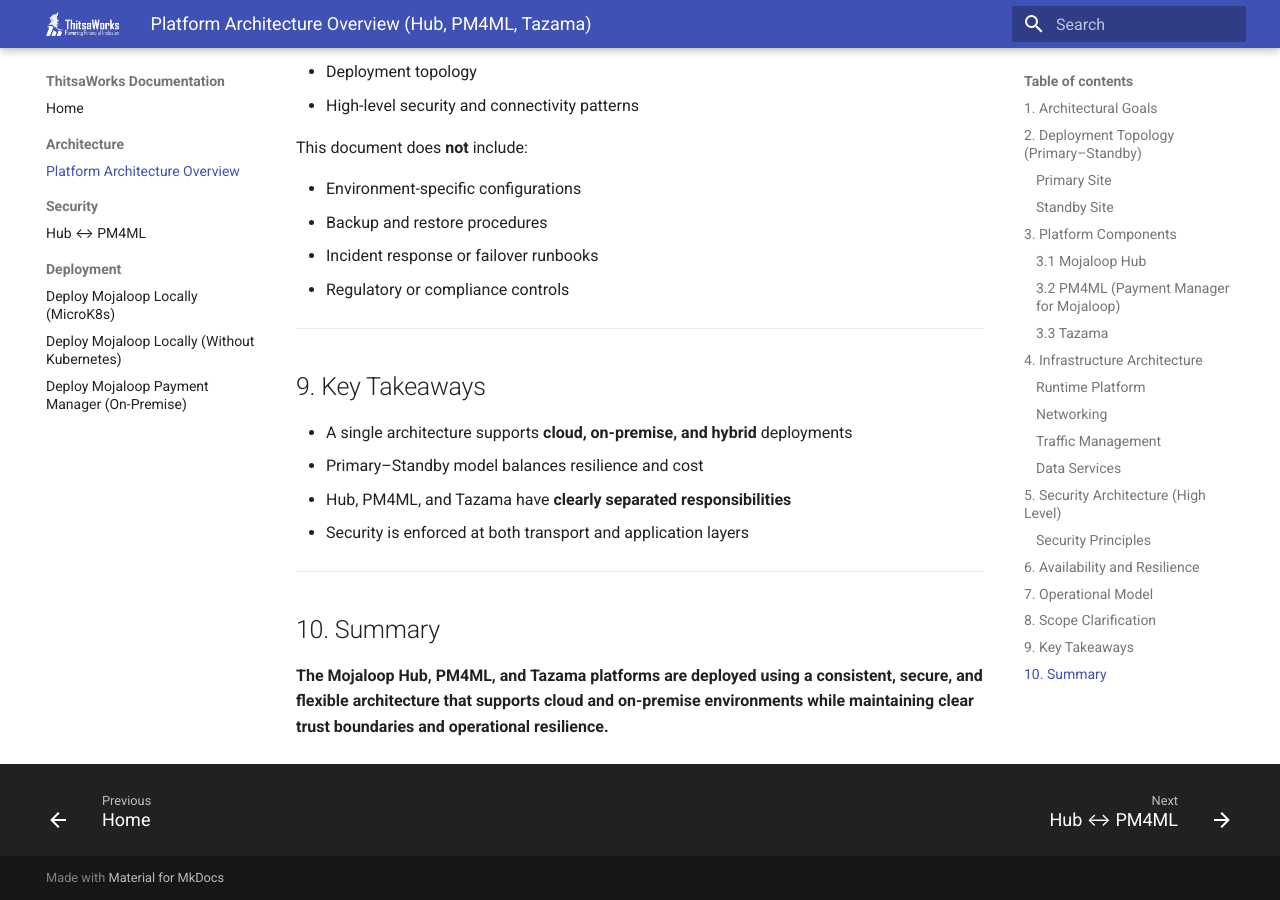
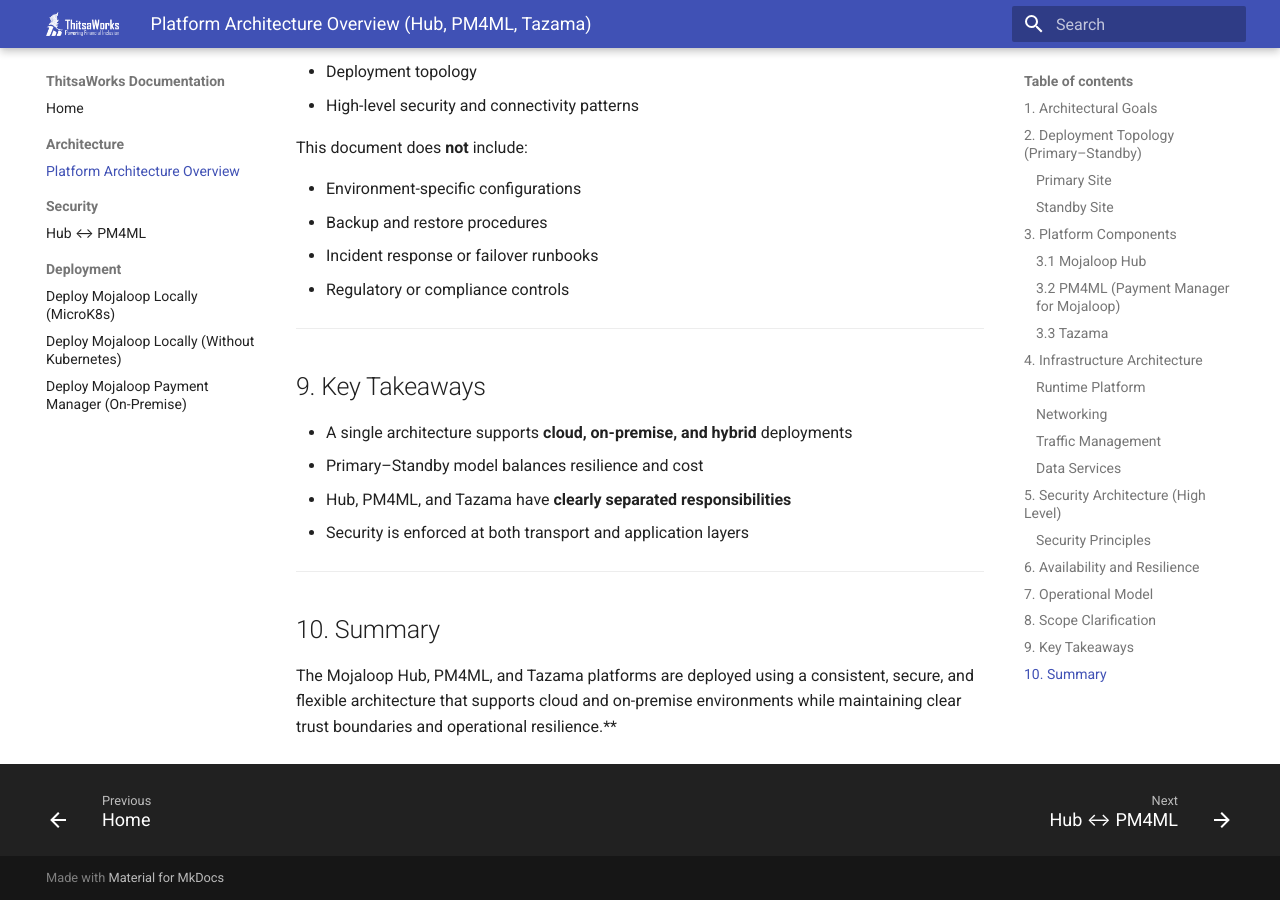
Before and after one commit to ThitsaX/docs, an MkDocs documentation site: the page built from docs/platform-architecture-overview.md, in a window 1280 px wide and 900 px high, scrolled down 4306 px. Built offline with MkDocs 1.6.1 and Material for MkDocs 9.7.7, drawn with Linux system fonts in a browser that asks for light colours; the version menu is left out.

```diff
--- a/docs/platform-architecture-overview.md
+++ b/docs/platform-architecture-overview.md
@@ -186,4 +186,4 @@ This document does **not** include:
 
 ## 10. Summary
 
-**The Mojaloop Hub, PM4ML, and Tazama platforms are deployed using a consistent, secure, and flexible architecture that supports cloud and on-premise environments while maintaining clear trust boundaries and operational resilience.**
+The Mojaloop Hub, PM4ML, and Tazama platforms are deployed using a consistent, secure, and flexible architecture that supports cloud and on-premise environments while maintaining clear trust boundaries and operational resilience.**
```
